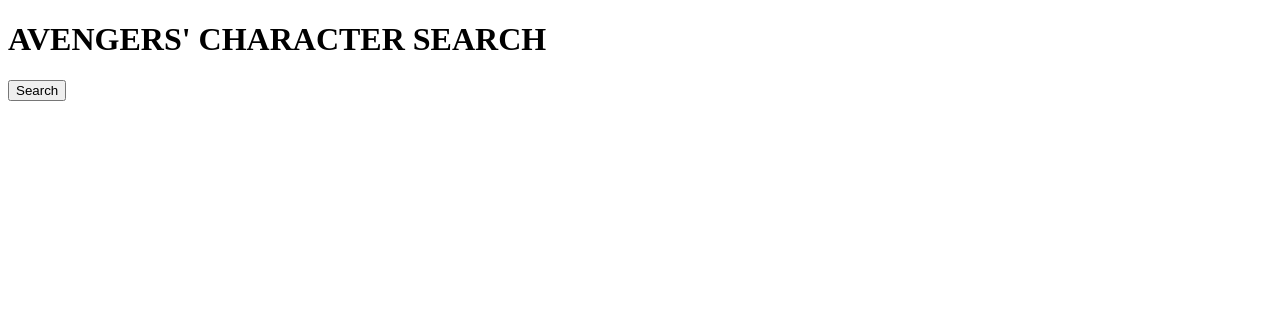
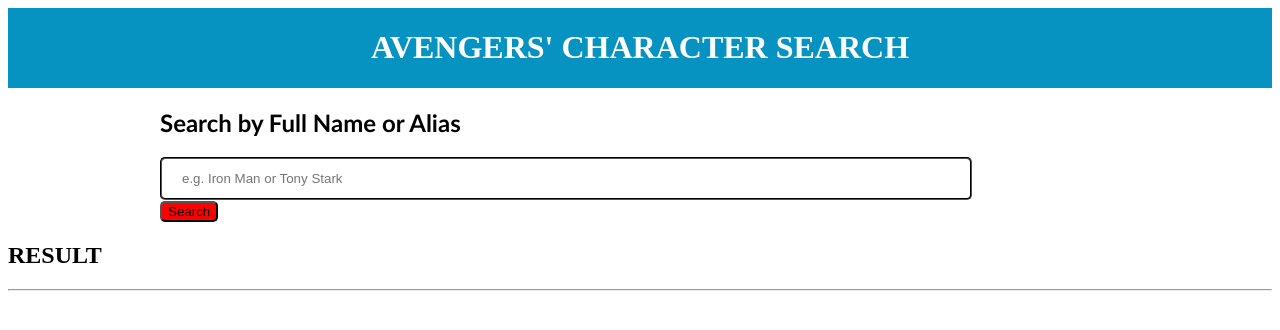
Before and after one commit to hvylvvv/info2180-lab4, a plain HTML site: page index.html in a window 1280 px wide. Drawn offline with Linux system fonts and the light colour scheme.

Commit message:
Exercise 2

```diff
--- a/index.html
+++ b/index.html
@@ -14,5 +14,18 @@
         </div>
     </header>
 
-    <button type="submit" class="btn"id="btn">Search</button>
+    <div class="searchcontainer">
+        <div id="searcharea" class="Searcharea">
+            <h2>Search by Full Name or Alias</h2>
+            <form action="index.html" method="post">
+                <input id="input" type="text" placeholder="e.g. Iron Man or Tony Stark">
+            </form>
+        </div>
+        <button type="submit" class="btn"id="btn">Search</button>
+        </div>
+        <div class="Resultarea">
+            <h2>RESULT</h2>
+            <hr class="divider">
+            <div id="result"></div>
+        </div>
 </body>
--- a/styles.css
+++ b/styles.css
@@ -0,0 +1,44 @@
+header {
+    background-color: rgb(7, 147, 194);
+    color: white;
+}
+
+
+.headercontainer {
+    display: flex;
+    justify-content: center;
+    align-items: center;
+    text-align: center;
+}
+
+
+.searchcontainer {
+    margin: 0 auto;
+    max-width: 960px;
+    width: 100%;
+    font-family: 'Gill Sans', 'Gill Sans MT', Calibri, 'Trebuchet MS', sans-serif;
+}
+
+input {
+    width: 80%;
+    padding: 12px 20px;
+    border-radius: 5px;
+    border-color: black;
+    border-style: groove;
+}
+
+button {
+    border-radius: 5px;
+    background-color: red;
+}
+
+
+.notfound {
+    color: red;
+    font-weight: bolder;
+}
+
+p {
+    margin: 0;
+    padding-top: 20px;
+}
```
